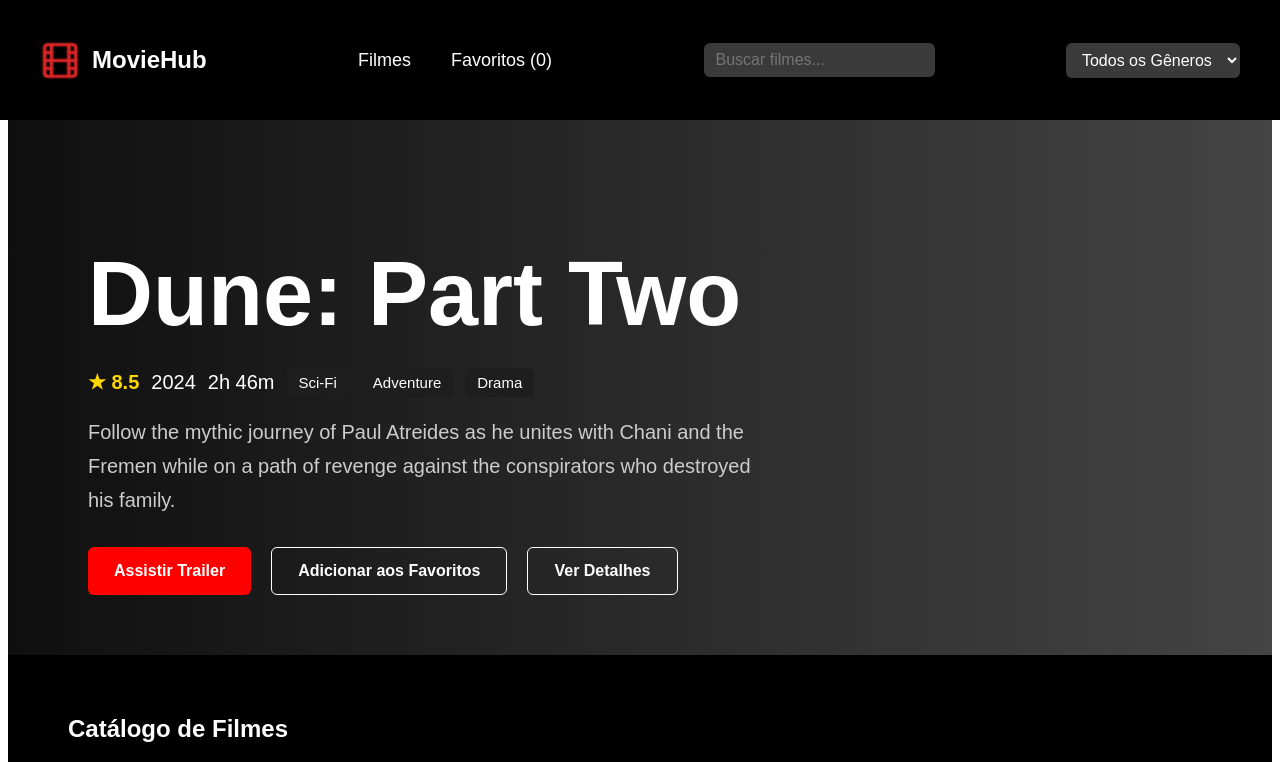
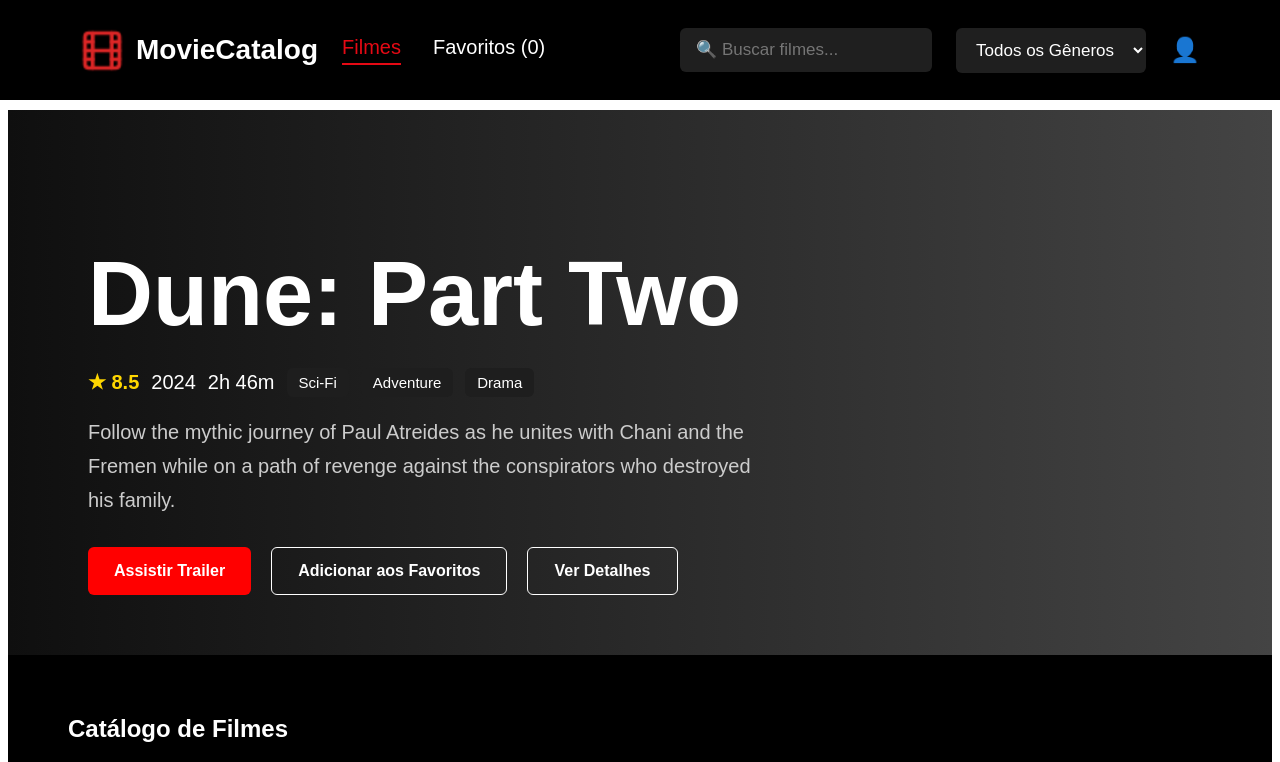
Before and after one commit to LucasPBolzan/moviehub-frontend, a Vue app: page / in a window 1280 px wide. Shown: the top 762 px of the page. Built offline with nearby package versions, Linux system fonts and the light colour scheme.

Commit message:
update header

```diff
--- a/src/components/MovieHeader.vue
+++ b/src/components/MovieHeader.vue
@@ -1,15 +1,21 @@
 <template>
   <header class="header">
+    <div class="header-container">
+
+      <div class="left-side">
         <div class="logo">
           <img src="@/assets/logo.png" alt="MovieCatalog Logo" />
-      <span>MovieHub</span>
+          <span>MovieCatalog</span>
         </div>
-    <nav>
-      <router-link to="/" class="active">Filmes</router-link>
+        <nav class="nav-links">
+          <router-link to="/" active-class="active">Filmes</router-link>
           <router-link to="/favorites">Favoritos (0)</router-link>
         </nav>
+      </div>
+
+      <div class="right-side">
         <div class="search">
-      <input type="text" placeholder="Buscar filmes..." />
+          <input type="text" placeholder="🔍 Buscar filmes..." />
         </div>
         <div class="genres">
           <select>
@@ -18,6 +24,11 @@
             <option>Comédia</option>
             <option>Drama</option>
           </select>
+        </div>
+        <div class="user-icon">
+          <span>👤</span>
+        </div>
+      </div>
     </div>
   </header>
 </template>
@@ -34,58 +45,84 @@ export default {
   top: 0;
   left: 0;
   right: 0;
+  background-color: black;
+  height: 100px;
   display: flex;
   align-items: center;
-  justify-content: space-between;
-  background-color: black;
-  padding: 20px 40px;
-  height: 80px;
   z-index: 1000;
 }
 
+.header-container {
+  max-width: 1400px;
+  width: 100%;
+  margin: 0 auto;
+  padding: 0 80px;
+  display: flex;
+  justify-content: space-between;
+  align-items: center;
+}
+
+.left-side, .right-side {
+  display: flex;
+  align-items: center;
+  gap: 24px;
+}
 
 .logo {
   display: flex;
   align-items: center;
+  gap: 12px;
 }
 
 .logo img {
-  width: 40px;
-  margin-right: 12px;
+  width: 44px;
 }
 
 .logo span {
-  font-size: 24px;
+  font-size: 28px;
   font-weight: bold;
   color: white;
 }
 
-nav a, nav router-link {
-  color: white;
-  margin: 0 20px;
-  font-size: 18px;
-  text-decoration: none;
+.nav-links {
+  display: flex;
+  gap: 32px;
 }
 
-nav router-link.active {
-  border-bottom: 2px solid red;
+.nav-links a {
+  color: white;
+  font-size: 20px;
+  text-decoration: none;
+  padding-bottom: 4px;
+}
+
+.nav-links a.active {
+  color: #e50914;
+  border-bottom: 2px solid #e50914;
 }
 
 .search input {
-  padding: 8px 12px;
-  font-size: 16px;
+  padding: 12px 16px;
+  font-size: 17px;
   border-radius: 6px;
   border: none;
-  background-color: #3a3a3a;
+  background-color: #1f1f1f;
   color: white;
+  width: 220px;
 }
 
 .genres select {
-  background-color: #3a3a3a;
+  background-color: #1f1f1f;
   color: white;
   border: none;
-  padding: 8px 12px;
-  font-size: 16px;
+  padding: 12px 16px;
+  font-size: 17px;
   border-radius: 6px;
 }
+
+.user-icon span {
+  color: white;
+  font-size: 24px;
+  cursor: pointer;
+}
 </style>
--- a/src/views/MovieHome.vue
+++ b/src/views/MovieHome.vue
@@ -1,8 +1,5 @@
 <template>
   <div class="home">
-
-
-    <!-- Banner -->
     <section class="banner">
       <div class="banner-content">
         <h1>Dune: Part Two</h1>
@@ -25,7 +22,6 @@
       </div>
     </section>
 
-    <!-- Catálogo de Filmes -->
     <section class="catalog">
       <h2>Catálogo de Filmes</h2>
       <div class="movie-grid">
@@ -121,7 +117,7 @@ export default {
 .play-btn {
   background-color: red;
   color: white;
-  padding: 14px 26px; /* <- botão maior */
+  padding: 14px 26px;
   border: none;
   border-radius: 6px;
   font-weight: bold;
```
Lines whose indentation alone changed are shown as unchanged.
